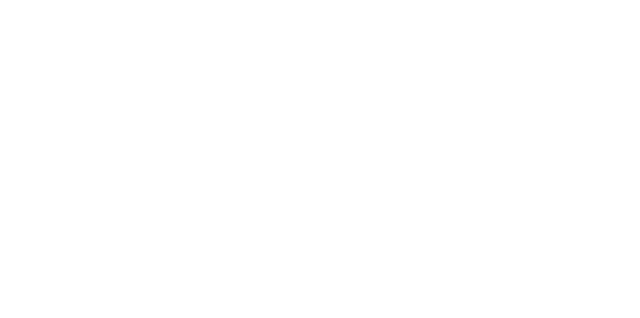
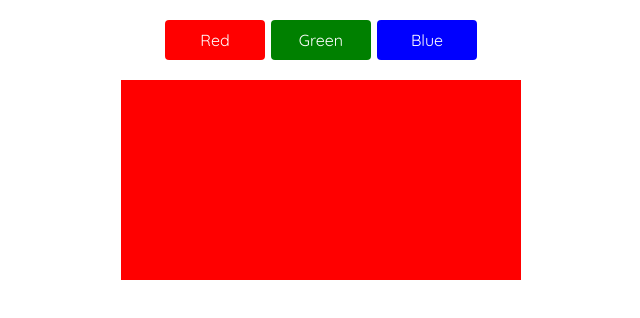
Before and after one commit to KorliakovDenys/react-pw-4, a React (Vite) app: page / in a window 1280 px wide. Shown: the top 318 px of the page, without its empty margins (319-959 px from the left). Built offline with nearby package versions, Linux system fonts and the light colour scheme.

Commit message:
Add colors module and implement color button functionality in App component

```diff
--- /dev/null
+++ b/colors.ts
@@ -0,0 +1,7 @@
+const colors:string[] = [
+	'Red',
+	'Green',
+	'Blue'
+];
+
+export default colors;
--- a/src/App.tsx
+++ b/src/App.tsx
@@ -1,11 +1,30 @@
 import './styles/App.css'
+import _ from 'lodash'
+import ColorButton from "./components/ColorButton.tsx";
+import ButtonBar from "./components/ButtonBar.tsx";
+import Colors from "../colors.ts";
+import React, {useState} from "react";
 
 const App = () => {
+  const [color, setColor] = useState(Colors[0]);
+
+  const backgroundColor: React.CSSProperties = {
+    backgroundColor:color
+  }
+
+  const ColorButtonClickHandler = (color: string) => {
+    setColor(color);
+  }
+
+  // eslint-disable-next-line @typescript-eslint/ban-ts-comment
+  // @ts-ignore
+  const buttons:typeof ColorButton[] = _.map(Colors, (color) => <ColorButton color={color} onClick={ColorButtonClickHandler}/>)
 
   return (
-    <>
-
-    </>
+    <div className='app-container'>
+      <ButtonBar buttons={buttons}/>
+      <canvas style={backgroundColor}></canvas>
+    </div>
   )
 }
 
--- /dev/null
+++ b/src/components/ButtonBar.tsx
@@ -0,0 +1,17 @@
+import _ from 'lodash'
+import ButtonBarProps from "../def/ButtonBarProps.ts";
+import './styles/ButtonBar.css'
+
+const ButtonBar = ({buttons}:ButtonBarProps) => {
+	return (
+		<div className='button-bar'>
+			{_.map(buttons, (button) => (
+				<>
+					{button}
+				</>
+			))}
+		</div>
+	);
+};
+
+export default ButtonBar;
--- /dev/null
+++ b/src/components/ColorButton.tsx
@@ -0,0 +1,17 @@
+import React from "react";
+import ColorButtonProps from "../def/ColorButtonProps.ts";
+import './styles/ColorButton.css'
+
+const ColorButton = ({color, onClick}:ColorButtonProps) => {
+	const backgroundColor:React.CSSProperties = {
+		backgroundColor: color
+	}
+
+	return (
+		<div style={backgroundColor} className={'color-button'} onClick={() => onClick(color)}>
+			{color}
+		</div>
+	);
+};
+
+export default ColorButton;
--- /dev/null
+++ b/src/components/styles/ButtonBar.css
@@ -0,0 +1,5 @@
+.button-bar{
+    display: flex;
+    gap: 6px;
+    justify-content: center;
+}
--- /dev/null
+++ b/src/components/styles/ColorButton.css
@@ -0,0 +1,14 @@
+.color-button{
+    --button-height: 40px;
+    width: 100px;
+    height: var(--button-height);
+    line-height: var(--button-height);
+    border: none;
+    border-radius: 4px;
+    color: white;
+    text-align: center;
+    text-decoration: none;
+    display: inline-block;
+    font-size: 16px;
+    cursor: pointer;
+}
--- /dev/null
+++ b/src/def/ButtonBarProps.ts
@@ -0,0 +1,7 @@
+import ColorButton from "../components/ColorButton"
+
+type ButtonBarProps = {
+	buttons:typeof ColorButton[]
+}
+
+export default ButtonBarProps;
--- /dev/null
+++ b/src/def/ColorButtonProps.ts
@@ -0,0 +1,6 @@
+type ColorButtonProps = {
+	color:string
+	onClick:(color:string) => void
+}
+
+export default ColorButtonProps;
--- a/src/styles/App.css
+++ b/src/styles/App.css
@@ -0,0 +1,10 @@
+.app-container{
+    --app-width: 400px;
+    --app-height: 300px;
+    width: var(--app-width);
+    height: var(--app-height);
+    margin: 0 auto;
+    display: flex;
+    flex-direction: column;
+    justify-content: space-evenly;
+}
```
